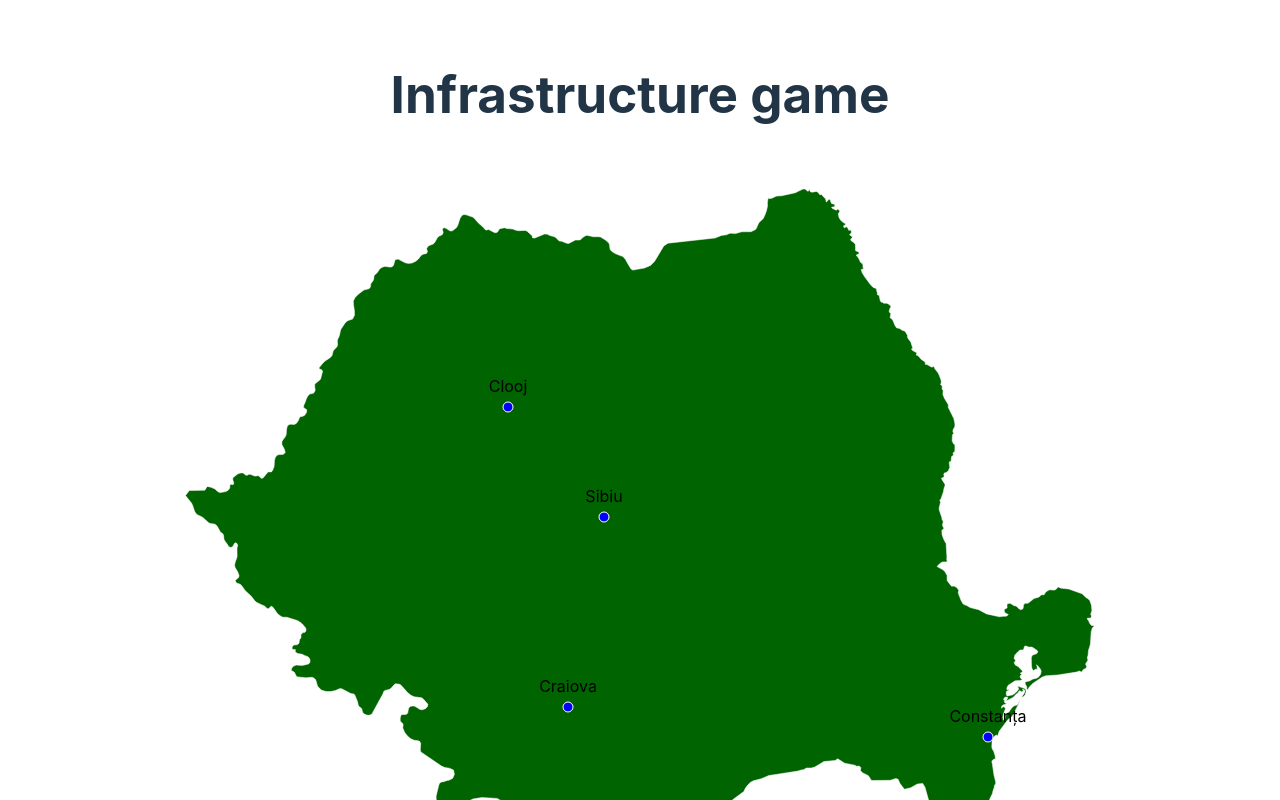
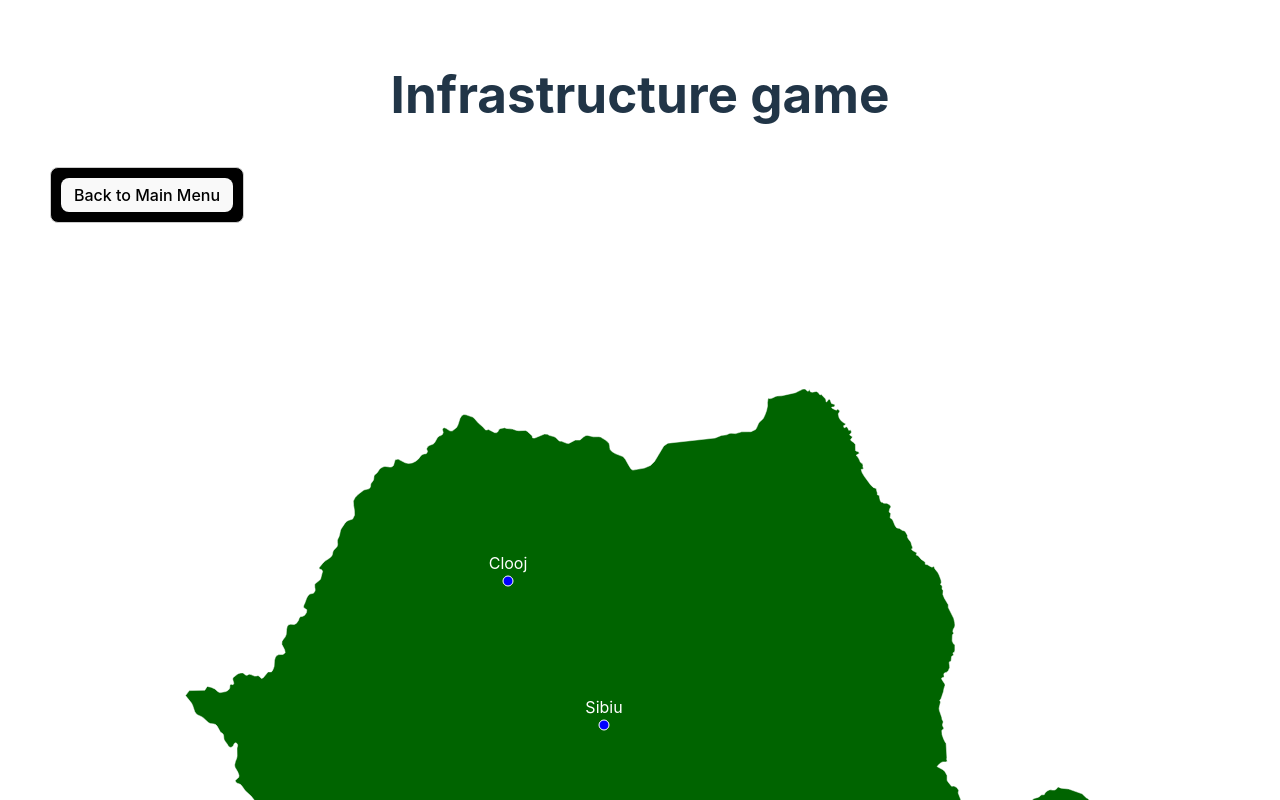
Before and after one commit to neagugeorgecristian/Infra, a React (Vite) app: page / in a window 1280 px wide. Both pictures are taken after a click on the element "Romania Scenario". Shown: the top 800 px of the page. Built offline with nearby package versions, Linux system fonts and the light colour scheme.

Commit message:
Bug fixes, navigation panel
Fixed animation bug by making the svg centered based on its own dimensions through the use of an util function

Added navigation panel

```diff
--- a/src/components/Map.css
+++ b/src/components/Map.css
@@ -1,7 +1,7 @@
 /* Map.css */
 .map-container {
   width: 1200px;   /* Fixed width */
-  height: 1000px;  /* Fixed height */
+  height: 1200px;  /* Fixed height */
   display: flex;
   justify-content: center;
   align-items: center;
@@ -12,11 +12,17 @@
 
 
 .map-svg {
-  width: 1200px;   /* fixed width matching your SVG natural dimensions */
-  height: 1000px;  /* fixed height matching your SVG natural dimensions */
   position: relative;
+  /* REMOVE width: 1200px; height: 800px; */
 }
 
+/*
+.map-svg .injected-svg {
+  width: 100%;
+  height: 100%;
+  display: block;
+}
+*/
 
 .line {
   stroke: black; /* Set the color of the line */
--- a/src/components/Map.jsx
+++ b/src/components/Map.jsx
@@ -1,9 +1,13 @@
 import React, { useState } from 'react';
+import { useNavigate } from 'react-router-dom';
+
 import SVGMap from './SVGMap';
 import CityMarker from './CityMarker';
 import LineOptions from './LineOptions';
 import CityInfo from './CityInfo';
 import InfoPanel from './InfoPanel';
+import NavigatorPanel from './NavigatorPanel';
+
 import './Map.css';
 
 function Map({ svgMap, cities, scenarioName }) {
@@ -15,15 +19,13 @@ function Map({ svgMap, cities, scenarioName }) {
     line: null
   });
 
+  const navigate = useNavigate();
+
   const [infoCity, setInfoCity] = useState(null);
-  /*
-  const cities = [
-    { x: 78, y: 74, cityName: 'Constanța' }, // Bottom right
-    { x: 50, y: 50, cityName: 'Sibiu' },      // Center
-    { x: 42, y: 30, cityName: 'Clooj' },        // Top left
-    { x: 42, y: 70, cityName: 'Craiova' }        // Bottom left
-  ];
-  */
+
+  const handleBackToMenu = () => {
+    navigate('/');
+  };
 
   const handleMarkerSelect = ({ x, y, cityName }) => {
     setInfoCity({ type: 'city', data: { x, y, cityName } });
@@ -96,34 +98,6 @@ function Map({ svgMap, cities, scenarioName }) {
     //handleCloseOptions();
   };
 
-/*
-  const handleToggleUpgradeLine = () => {
-    setLines((prevLines) =>
-      prevLines.map((line) =>
-        line.points[0].cityName === lineOptions.line.points[0].cityName &&
-        line.points[1].cityName === lineOptions.line.points[1].cityName &&
-        !line.isDeleted
-          ? {
-              ...line,
-              className: line.className === 'singleline' ? 'doubleline' : 'singleline',
-              upgraded: line.className === 'singleline', // track upgraded status
-              speedMultiplier: line.className === 'singleline' ? line.speedMultiplier * 1.33 : 1
-            }
-          : line
-      )
-    );
-
-    // Update line options state after toggle to ensure correct menu display
-    setLineOptions((prevState) => ({
-      ...prevState,
-      line: prevState.line ? { ...prevState.line, className: prevState.line.className === 'singleline' ? 'doubleline' : 'singleline' } : prevState.line
-    }));
-
-    handleCloseOptions(); // Close the menu
-    setInfoCity(null); // Reset info city
-  };
-*/
-
   const handleToggleUpgradeLine = () => {
     // Step 1: Update the line immediately
     setLines((prevLines) => {
@@ -153,6 +127,7 @@ function Map({ svgMap, cities, scenarioName }) {
 
   return (
     <div className="map-container" onClick={handleMapClick}>
+      <NavigatorPanel onBack={handleBackToMenu} />
       <SVGMap
         lines={lines}
         onLineClick={handleLineClick}
--- /dev/null
+++ b/src/components/NavigatorPanel.css
@@ -0,0 +1,16 @@
+/* NavigatorPanel.css */
+.navigator-panel {
+  position: absolute;
+  top: 10px;
+  left: 10px;
+  background: black;
+  padding: 10px;
+  border: 1px solid #ccc;
+  border-radius: 8px;
+  z-index: 1000;
+}
+
+.navigator-panel button {
+  padding: 6px 12px;
+  cursor: pointer;
+}
--- /dev/null
+++ b/src/components/NavigatorPanel.jsx
@@ -0,0 +1,12 @@
+import React from 'react';
+import './NavigatorPanel.css';
+
+function NavigatorPanel({ onBack }) {
+  return (
+    <div className="navigator-panel">
+      <button onClick={onBack}>Back to Main Menu</button>
+    </div>
+  );
+}
+
+export default NavigatorPanel;
--- a/src/components/SVGMap.jsx
+++ b/src/components/SVGMap.jsx
@@ -1,62 +1,108 @@
 import React, { useRef, useState, useEffect } from 'react';
 import { ReactSVG } from 'react-svg';
-import mapSvg from '../assets/ro.svg';
 
-function SVGMap({ lines, onLineClick, cities, selectedMarkers, onMarkerClick, deletedLines, svgFile }) {
-  const offset = 0.3;
-  const svgRef = useRef(null);
-  const [svgSize, setSvgSize] = useState({ width: 1200, height: 800 }); // same as map.css values for .map-svg;
+function SVGMap({ lines, onLineClick, cities, selectedMarkers, onMarkerClick, svgFile }) {
+  const svgContainerRef = useRef(null);
+  const [viewBox, setViewBox] = useState('0 0 1200 800');
+  const maxWidth = 1200;
+  const maxHeight = 1000;
+
+  // TODO: Possible move to utils
+  const useSvgContainerSize = (viewBox, maxWidth, maxHeight) => {
+    const [minX, minY, vbWidth, vbHeight] = viewBox.split(' ').map(Number);
+    const svgAspectRatio = vbWidth / vbHeight;
+    const maxAspectRatio = maxWidth / maxHeight;
+
+    let finalWidth, finalHeight;
+
+    if (svgAspectRatio > maxAspectRatio) {
+      finalWidth = maxWidth;
+      finalHeight = maxWidth / svgAspectRatio;
+    } else {
+      finalHeight = maxHeight;
+      finalWidth = maxHeight * svgAspectRatio;
+    }
+
+    return { width: finalWidth, height: finalHeight };
+  };
+
+
+  const { width: containerWidth, height: containerHeight } = useSvgContainerSize(viewBox, maxWidth, maxHeight);
+
+  useEffect(() => {
+    const svgElement = svgContainerRef.current?.querySelector('svg');
+    if (svgElement) {
+      const vb = svgElement.getAttribute('viewBox');
+      if (vb) {
+        setViewBox(vb);
+      }
+    }
+  }, [svgFile]); // re-run when svgFile changes
+
+  const [svgSize, setSvgSize] = useState({ width: 1200, height: 1000 });
 
   const percentToPx = (xPercent, yPercent) => ({
     x: (xPercent / 100) * svgSize.width,
     y: (yPercent / 100) * svgSize.height,
   });
 
+  useEffect(() => {
+    setSvgSize({ width: containerWidth, height: containerHeight });
+  }, [containerWidth, containerHeight]);
+
   return (
-    <div className="map-svg" ref={svgRef}>
+    <div
+      className="map-svg"
+      ref={svgContainerRef}
+      style={{ width: containerWidth, height: containerHeight, position: 'relative' }}
+    >
       <ReactSVG src={svgFile} />
-      <svg style={{ position: 'absolute', top: 0, left: 0, width: '100%', height: '100%' }}>
+      <svg
+        style={{ position: 'absolute', top: 0, left: 0, width: '100%', height: '100%' }}
+        viewBox={viewBox}
+        preserveAspectRatio="xMidYMid meet"
+      >
+        {/* Your lines and cities rendering stays unchanged */}
         {lines.map((line, index) => {
           if (line.isDeleted) return null;
-
           const from = line.points[0];
           const to = line.points[1];
           const fromPx = percentToPx(from.x, from.y);
           const toPx = percentToPx(to.x, to.y);
           const pathId = `path-${index}`;
-
           const baseDuration = 2;
           const speed = line.speedMultiplier || 1;
           const duration = baseDuration / speed;
 
           return (
             <React.Fragment key={index}>
-              {/* Single line - color depends on upgrade */}
               <line
                 x1={`${from.x}%`}
                 y1={`${from.y}%`}
                 x2={`${to.x}%`}
                 y2={`${to.y}%`}
-                stroke={line.upgraded ? "blue" : "red"}
+                stroke={line.upgraded ? 'blue' : 'red'}
                 strokeWidth="2"
                 onClick={(e) => onLineClick(e, line)}
               />
-
-              {/* Invisible path for animation */}
               <path
                 id={pathId}
                 d={`M ${fromPx.x} ${fromPx.y} L ${toPx.x} ${toPx.y}`}
                 fill="none"
                 stroke="none"
               />
-              {/* Moving dots */}
               <circle r="3" fill="red">
                 <animateMotion dur={`${duration}s`} repeatCount="indefinite" rotate="auto">
                   <mpath href={`#${pathId}`} />
                 </animateMotion>
               </circle>
               <circle r="3" fill="red">
-                <animateMotion dur={`${duration}s`} repeatCount="indefinite" rotate="auto" begin={`${duration/2}s`}>
+                <animateMotion
+                  dur={`${duration}s`}
+                  repeatCount="indefinite"
+                  rotate="auto"
+                  begin={`${duration / 2}s`}
+                >
                   <mpath href={`#${pathId}`} />
                 </animateMotion>
               </circle>
@@ -75,7 +121,11 @@ function SVGMap({ lines, onLineClick, cities, selectedMarkers, onMarkerClick, de
               cx={`${city.x}%`}
               cy={`${city.y}%`}
               r="5"
-              fill={selectedMarkers.some(marker => marker.cityName === city.cityName) ? 'red' : 'blue'}
+              fill={
+                selectedMarkers.some((marker) => marker.cityName === city.cityName)
+                  ? 'red'
+                  : 'blue'
+              }
               stroke="white"
               strokeWidth="1"
             />
@@ -84,13 +134,12 @@ function SVGMap({ lines, onLineClick, cities, selectedMarkers, onMarkerClick, de
               y={`${city.y - 1.5}%`}
               textAnchor="middle"
               fontSize="16"
-              fill="black"
+              fill="white"
             >
               {city.cityName}
             </text>
           </g>
         ))}
-
       </svg>
     </div>
   );
--- a/src/scenarios/bulgaria.jsx
+++ b/src/scenarios/bulgaria.jsx
@@ -1,10 +1,10 @@
 import bgSvg from '../assets/bg.svg';
 
 const cities = [
-  { x: 79, y: 23, cityName: 'Varna' },
-  { x: 27, y: 33, cityName: 'Sofia' },
-  { x: 55, y: 12, cityName: 'Ruse' },
-  { x: 39, y: 44, cityName: 'Plovdiv' }
+  { x: 79, y: 29, cityName: 'Varna' },
+  { x: 27, y: 39, cityName: 'Sofia' },
+  { x: 55, y: 15, cityName: 'Ruse' },
+  { x: 39, y: 54, cityName: 'Plovdiv' }
 ];
 
 export default {
--- a/src/scenarios/romania.jsx
+++ b/src/scenarios/romania.jsx
@@ -1,10 +1,10 @@
 import roSvg from '../assets/ro.svg';
 
 const cities = [
-  { x: 79, y: 58, cityName: 'Constanța' },
-  { x: 47, y: 36, cityName: 'Sibiu' },
-  { x: 39, y: 25, cityName: 'Clooj' },
-  { x: 44, y: 55, cityName: 'Craiova' }
+  { x: 79, y: 73, cityName: 'Constanța' },
+  { x: 47, y: 46, cityName: 'Sibiu' },
+  { x: 39, y: 28, cityName: 'Clooj' },
+  { x: 44, y: 67, cityName: 'Craiova' }
 ];
 
 export default {
```
Also changed, not shown: src/pages/GamePage.jsx (line endings or trailing spaces).
